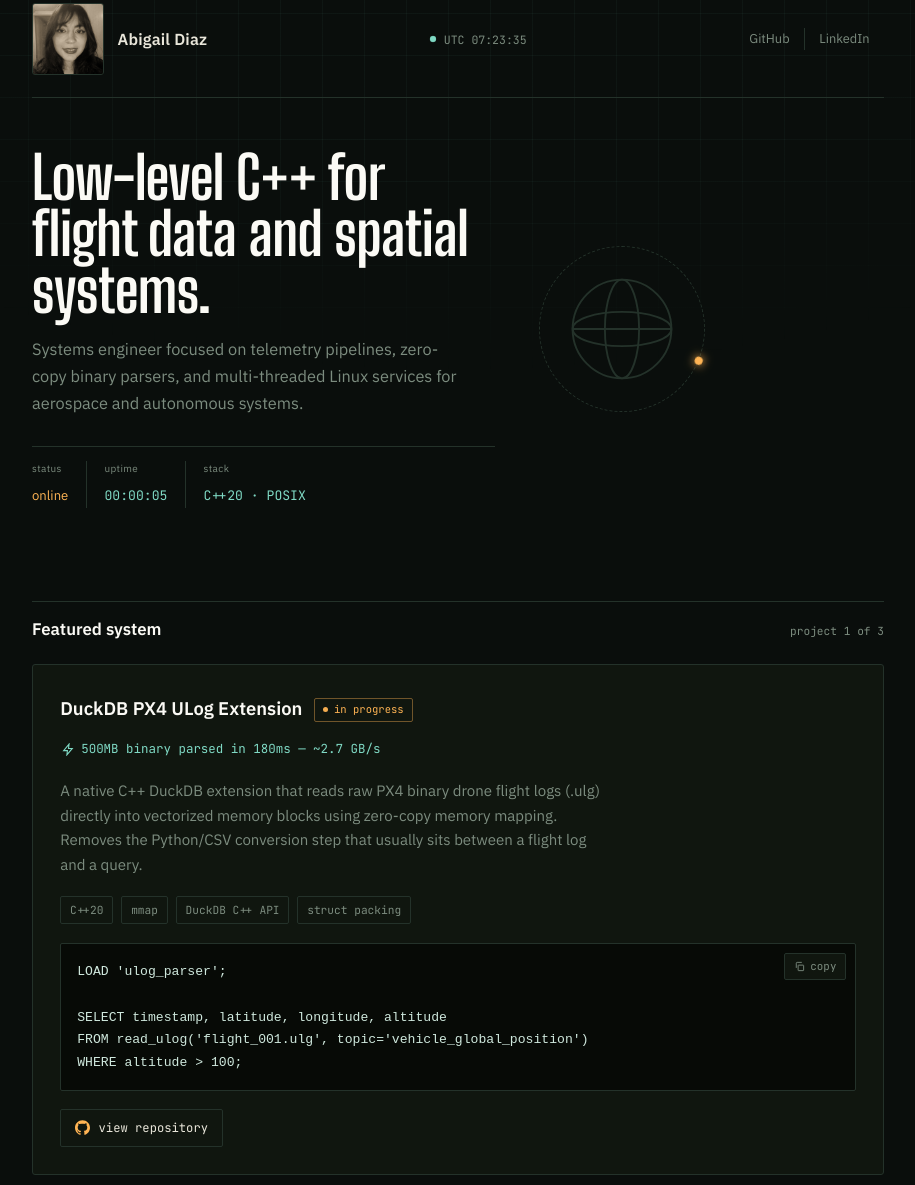
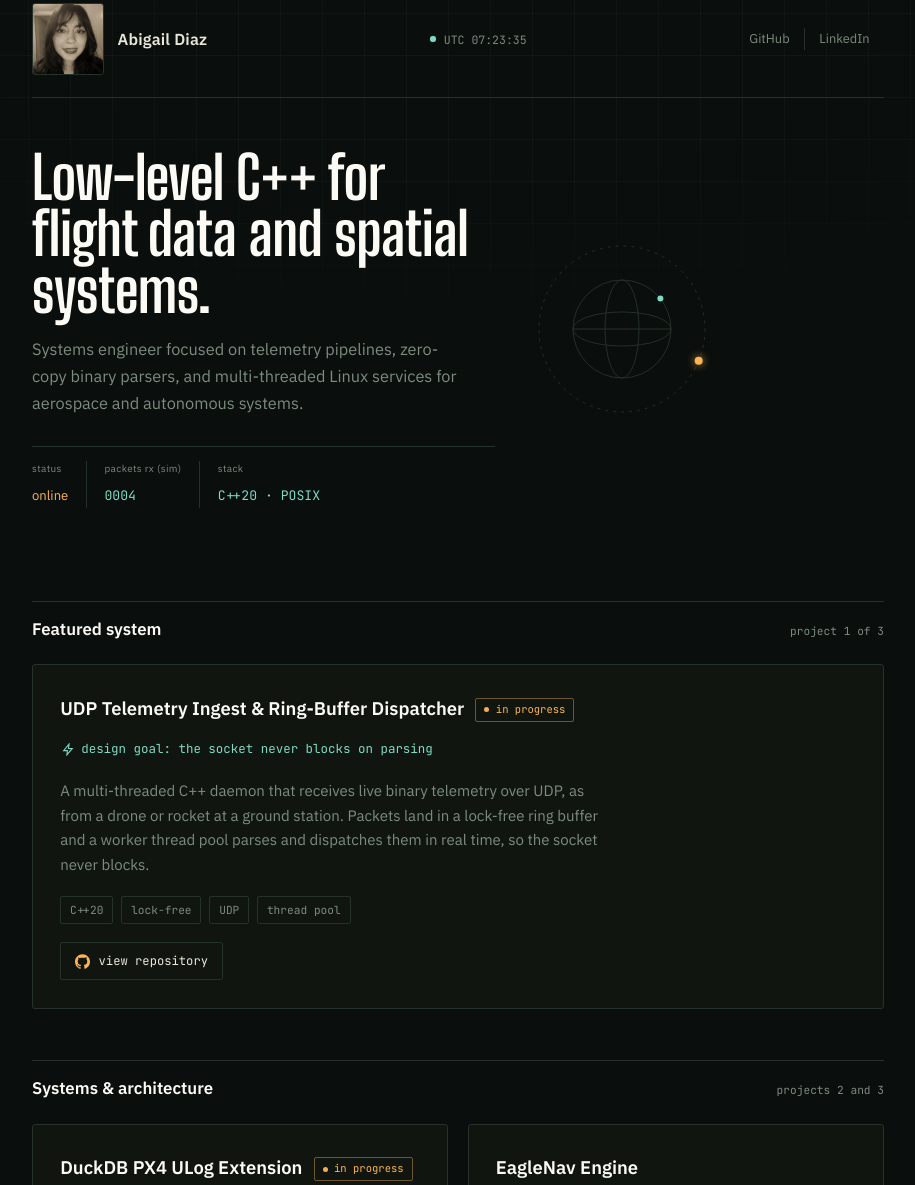
Before and after one commit to Abigail-Diaz/Portfolio, a plain HTML site: page index.html in a window 1280 px wide. Shown: the part 29-1214 px from the top of the page, without its empty margins (182-1097 px from the left). Drawn offline with Linux system fonts and the light colour scheme.

Commit message:
Refactor index.html to simplify telemetry display
Removed unused CSS classes and elements related to orbit animation and copy button functionality. Updated telemetry display to show packet count instead of uptime.

```diff
--- a/index.html
+++ b/index.html
@@ -144,7 +144,6 @@
   nav.links a:first-child{ border-left:none; padding-left:0; }
   nav.links a:hover{ color:var(--amber); }
 
-
   @media (max-width:560px){
     .wrap{ padding:1.25rem 1rem 4rem; }
     header.site{
@@ -233,26 +232,7 @@
     opacity:1;
     transition: opacity 1s ease .4s;
   }
-  .orbit-path{
-    position:absolute; inset:12px;
-    border:1px dashed var(--line);
-    border-radius:50%;
-  }
-  .globe{ position:absolute; inset:0; width:100%; height:100%; }
-  .orbit-rotator{
-    position:absolute; inset:12px;
-    animation: spin 16s linear infinite;
-  }
-  @media (prefers-reduced-motion: reduce){
-    .orbit-rotator{ animation:none; }
-  }
-  .satellite{
-    position:absolute; top:-4px; left:50%;
-    width:8px; height:8px; margin-left:-4px;
-    background:var(--amber); border-radius:50%;
-    box-shadow:0 0 8px 1px rgba(255,180,84,0.75);
-  }
-  @keyframes spin{ to{ transform:rotate(360deg); } }
+  #orbitSvg{ display:block; width:100%; height:100%; overflow:visible; }
 
   /* ---------- section heading ---------- */
   .section-head{
@@ -319,21 +299,7 @@
     color:#cfe8dd;
     overflow-x:auto;
   }
-  .copy-btn{
-    position:absolute; top:0.6rem; right:0.6rem;
-    display:flex; align-items:center; gap:0.35rem;
-    background:var(--panel);
-    border:1px solid var(--line);
-    color:var(--ink-dim);
-    font-family:'JetBrains Mono', monospace;
-    font-size:0.68rem;
-    padding:0.35rem 0.55rem;
-    border-radius:2px;
-    cursor:pointer;
-    transition: color .15s ease, border-color .15s ease;
-  }
-  .copy-btn:hover{ color:var(--amber); border-color:var(--amber); }
-  .copy-btn svg{ width:11px; height:11px; }
+
 
   .repo-btn{
     display:inline-flex; align-items:center; gap:0.55rem;
@@ -454,8 +420,8 @@
             <span class="t-value amber">online</span>
           </div>
           <div class="telemetry-item">
-            <span class="t-label">uptime</span>
-            <span class="t-value mono" id="uptime">00:00:00</span>
+            <span class="t-label">packets rx (sim)</span>
+            <span class="t-value mono" id="pktcount">0000</span>
           </div>
           <div class="telemetry-item">
             <span class="t-label">stack</span>
@@ -465,16 +431,19 @@
       </div>
 
       <div class="orbit-wrap" aria-hidden="true">
-        <div class="orbit-path"></div>
-        <svg class="globe" viewBox="0 0 100 100">
-          <circle cx="50" cy="50" r="26" fill="none" stroke="#24322a" stroke-width="1"/>
-          <ellipse cx="50" cy="50" rx="26" ry="9" fill="none" stroke="#24322a" stroke-width="1"/>
-          <ellipse cx="50" cy="50" rx="9" ry="26" fill="none" stroke="#24322a" stroke-width="1"/>
-          <line x1="24" y1="50" x2="76" y2="50" stroke="#24322a" stroke-width="1"/>
+        <svg id="orbitSvg" viewBox="0 0 190 190">
+          <circle cx="95" cy="95" r="83" fill="none" stroke="#24322a" stroke-dasharray="3 5"/>
+          <g fill="none" stroke="#24322a">
+            <circle cx="95" cy="95" r="49"/>
+            <ellipse cx="95" cy="95" rx="49" ry="17"/>
+            <ellipse cx="95" cy="95" rx="17" ry="49"/>
+            <line x1="46" y1="95" x2="144" y2="95"/>
+          </g>
+          <line id="link" stroke="#7fd9c4" stroke-width="1" stroke-dasharray="2 3" opacity="0"/>
+          <circle id="station" r="3" fill="#7fd9c4"/>
+          <circle id="packet" r="2" fill="#7fd9c4" opacity="0"/>
+          <circle id="sat" r="4" fill="#ffb454" cx="95" cy="12" style="filter:drop-shadow(0 0 4px rgba(255,180,84,0.8))"/>
         </svg>
-        <div class="orbit-rotator">
-          <div class="satellite"></div>
-        </div>
       </div>
     </section>
 
@@ -488,33 +457,21 @@
       <div class="panel">
         <span class="tick tl"></span><span class="tick tr"></span><span class="tick bl"></span><span class="tick br"></span>
 
-        <h3>DuckDB PX4 ULog Extension<span class="wip mono">in progress</span></h3>
+        <h3>UDP Telemetry Ingest &amp; Ring-Buffer Dispatcher<span class="wip mono">in progress</span></h3>
         <div class="metric-badge mono">
           <svg viewBox="0 0 24 24" fill="none" stroke="currentColor" stroke-width="2"><path d="M13 2 3 14h7l-1 8 10-12h-7l1-8z"/></svg>
-          500MB binary parsed in 180ms — ~2.7 GB/s
+          design goal: the socket never blocks on parsing
         </div>
-        <p class="desc">A native C++ DuckDB extension that reads raw PX4 binary drone flight logs (.ulg) directly into vectorized memory blocks using zero-copy memory mapping. Removes the Python/CSV conversion step that usually sits between a flight log and a query.</p>
+        <p class="desc">A multi-threaded C++ daemon that receives live binary telemetry over UDP, as from a drone or rocket at a ground station. Packets land in a lock-free ring buffer and a worker thread pool parses and dispatches them in real time, so the socket never blocks.</p>
 
         <div class="tag-group mono">
           <span class="tag">C++20</span>
-          <span class="tag">mmap</span>
-          <span class="tag">DuckDB C++ API</span>
-          <span class="tag">struct packing</span>
+          <span class="tag">lock-free</span>
+          <span class="tag">UDP</span>
+          <span class="tag">thread pool</span>
         </div>
 
-        <div class="code-wrap">
-          <pre class="mono" id="codeBlock"><code>LOAD 'ulog_parser';
-
-SELECT timestamp, latitude, longitude, altitude
-FROM read_ulog('flight_001.ulg', topic='vehicle_global_position')
-WHERE altitude &gt; 100;</code></pre>
-          <button class="copy-btn" id="copyBtn" type="button">
-            <svg viewBox="0 0 24 24" fill="none" stroke="currentColor" stroke-width="2"><rect x="9" y="9" width="12" height="12" rx="1"/><path d="M5 15V5a2 2 0 0 1 2-2h10"/></svg>
-            <span id="copyLabel">copy</span>
-          </button>
-        </div>
-
-        <a class="repo-btn mono" href="https://github.com/Abigail-Diaz/duckdb-ulog" target="_blank" rel="noopener"><svg aria-hidden="true"><use href="#gh"/></svg>view repository</a>
+        <a class="repo-btn mono" href="https://github.com/Abigail-Diaz/UDP-Telemetry-Ingest-and-Ring-Buffer-Dispatcher" target="_blank" rel="noopener"><svg aria-hidden="true"><use href="#gh"/></svg>view repository</a>
       </div>
     </section>
 
@@ -526,6 +483,31 @@ WHERE altitude &gt; 100;</code></pre>
       </div>
 
       <div class="grid2">
+
+        <div class="panel sys-card">
+          <span class="tick tl"></span><span class="tick tr"></span><span class="tick bl"></span><span class="tick br"></span>
+          <h3>DuckDB PX4 ULog Extension<span class="wip mono">in progress</span></h3>
+          <p class="desc">A native C++ DuckDB extension that reads raw PX4 binary drone flight logs (.ulg) directly into vectorized memory blocks using zero-copy memory mapping. Removes the Python/CSV conversion step that usually sits between a flight log and a query.</p>
+          <div class="tag-group mono">
+            <span class="tag">C++20</span>
+            <span class="tag">mmap</span>
+            <span class="tag">DuckDB C++ API</span>
+            <span class="tag">struct packing</span>
+          </div>
+          <a class="repo-btn mono" href="https://github.com/Abigail-Diaz/duckdb-ulog" target="_blank" rel="noopener"><svg aria-hidden="true"><use href="#gh"/></svg>view repository</a>
+          <button class="detail-toggle" aria-expanded="false" data-target="detail-ulog" type="button">
+            <svg viewBox="0 0 24 24" fill="currentColor"><path d="M8 5v14l11-7z"/></svg>
+            <span>readout</span>
+          </button>
+          <div class="detail-panel" id="detail-ulog">
+            <div class="rows mono">
+              <div class="spec-row"><span class="k">input</span><span class="v">PX4 .ulg binary logs</span></div>
+              <div class="spec-row"><span class="k">access</span><span class="v">mmap, zero-copy</span></div>
+              <div class="spec-row"><span class="k">interface</span><span class="v">SQL table function</span></div>
+              <div class="spec-row"><span class="k">benchmark</span><span class="v">500MB in 180ms (~2.7 GB/s)</span></div>
+            </div>
+          </div>
+        </div>
 
         <div class="panel sys-card">
           <span class="tick tl"></span><span class="tick tr"></span><span class="tick bl"></span><span class="tick br"></span>
@@ -545,30 +527,6 @@ WHERE altitude &gt; 100;</code></pre>
               <div class="spec-row"><span class="k">graph size</span><span class="v">~40k nodes</span></div>
               <div class="spec-row"><span class="k">query latency</span><span class="v">&lt;50ms p95</span></div>
               <div class="spec-row"><span class="k">positioning</span><span class="v">sub-1m (RTK-assisted)</span></div>
-            </div>
-          </div>
-        </div>
-
-        <div class="panel sys-card">
-          <span class="tick tl"></span><span class="tick tr"></span><span class="tick bl"></span><span class="tick br"></span>
-          <h3>UDP Telemetry Ingest &amp; Ring-Buffer Dispatcher<span class="wip mono">in progress</span></h3>
-          <p class="desc">A multi-threaded C++ daemon that receives live binary telemetry over UDP, as from a drone or rocket at a ground station. Packets land in a lock-free ring buffer and a worker thread pool parses and dispatches them in real time, so the socket never blocks.</p>
-          <div class="tag-group mono">
-            <span class="tag">C++20</span>
-            <span class="tag">lock-free</span>
-            <span class="tag">UDP</span>
-            <span class="tag">thread pool</span>
-          </div>
-          <a class="repo-btn mono" href="https://github.com/Abigail-Diaz/UDP-Telemetry-Ingest-and-Ring-Buffer-Dispatcher" target="_blank" rel="noopener"><svg aria-hidden="true"><use href="#gh"/></svg>view repository</a>
-          <button class="detail-toggle" aria-expanded="false" data-target="detail-udp" type="button">
-            <svg viewBox="0 0 24 24" fill="currentColor"><path d="M8 5v14l11-7z"/></svg>
-            <span>readout</span>
-          </button>
-          <div class="detail-panel" id="detail-udp">
-            <div class="rows mono">
-              <div class="spec-row"><span class="k">ingest</span><span class="v">UDP socket, never blocked</span></div>
-              <div class="spec-row"><span class="k">queue</span><span class="v">lock-free ring buffer</span></div>
-              <div class="spec-row"><span class="k">dispatch</span><span class="v">worker pool, real-time parse</span></div>
             </div>
           </div>
         </div>
@@ -633,42 +591,49 @@ WHERE altitude &gt; 100;</code></pre>
   tickClock();
   setInterval(tickClock, 1000);
 
-  // uptime counter
-  var start = Date.now();
-  function tickUptime(){
-    var secs = Math.floor((Date.now() - start) / 1000);
-    var h = Math.floor(secs/3600), m = Math.floor((secs%3600)/60), s = secs%60;
-    var el = document.getElementById('uptime');
-    if(el) el.textContent = pad(h) + ':' + pad(m) + ':' + pad(s);
-  }
-  tickUptime();
-  setInterval(tickUptime, 1000);
-
-
-
-  // copy to clipboard
-  var copyBtn = document.getElementById('copyBtn');
-  var codeBlock = document.getElementById('codeBlock');
-  var copyLabel = document.getElementById('copyLabel');
-  if(copyBtn){
-    copyBtn.addEventListener('click', function(){
-      var text = codeBlock ? codeBlock.textContent : '';
-      function done(){
-        if(copyLabel) copyLabel.textContent = 'copied';
-        setTimeout(function(){ if(copyLabel) copyLabel.textContent = 'copy'; }, 1500);
+  // simulated satellite downlink
+  var svgEl = document.getElementById('orbitSvg');
+  var pktEl = document.getElementById('pktcount');
+  if(svgEl){
+    var C=95, R=83, G=49, A_ST=0.9, WIN=0.62, PERIOD=16000, PKT_MS=650;
+    var sat=document.getElementById('sat'), station=document.getElementById('station');
+    var link=document.getElementById('link'), packet=document.getElementById('packet');
+    var stx=C+G*Math.sin(A_ST), sty=C-G*Math.cos(A_ST);
+    station.setAttribute('cx',stx); station.setAttribute('cy',sty);
+    var count=0, lastCyc=-1;
+    function place(a){
+      var x=C+R*Math.sin(a), y=C-R*Math.cos(a);
+      sat.setAttribute('cx',x); sat.setAttribute('cy',y);
+      return [x,y];
+    }
+    function setLink(p,op){
+      link.setAttribute('x1',p[0]); link.setAttribute('y1',p[1]);
+      link.setAttribute('x2',stx); link.setAttribute('y2',sty);
+      link.setAttribute('opacity',op);
+    }
+    function frame(t){
+      var a=(t/PERIOD*2*Math.PI) % (2*Math.PI);
+      var p=place(a);
+      var d=Math.abs(a-A_ST); if(d>Math.PI) d=2*Math.PI-d;
+      var inWin=d<WIN;
+      setLink(p, inWin ? (1-d/WIN)*0.9 : 0);
+      var cyc=Math.floor(t/PKT_MS), f=(t%PKT_MS)/PKT_MS;
+      if(inWin){
+        packet.setAttribute('cx',p[0]+(stx-p[0])*f);
+        packet.setAttribute('cy',p[1]+(sty-p[1])*f);
+        packet.setAttribute('opacity',1);
+        if(cyc!==lastCyc && lastCyc>=0){
+          count++;
+          if(pktEl) pktEl.textContent=String(count).padStart(4,'0');
+        }
+      } else {
+        packet.setAttribute('opacity',0);
       }
-      try{
-        if(navigator.clipboard && navigator.clipboard.writeText){
-          navigator.clipboard.writeText(text).then(done).catch(done);
-        } else {
-          var ta = document.createElement('textarea');
-          ta.value = text; document.body.appendChild(ta); ta.select();
-          try{ document.execCommand('copy'); }catch(err){}
-          document.body.removeChild(ta);
-          done();
-        }
-      }catch(err){ done(); }
-    });
+      lastCyc=cyc;
+      requestAnimationFrame(frame);
+    }
+    if(reduceMotion){ setLink(place(A_ST-0.25),0.8); }
+    else { requestAnimationFrame(frame); }
   }
 
   // accordion toggles
```
